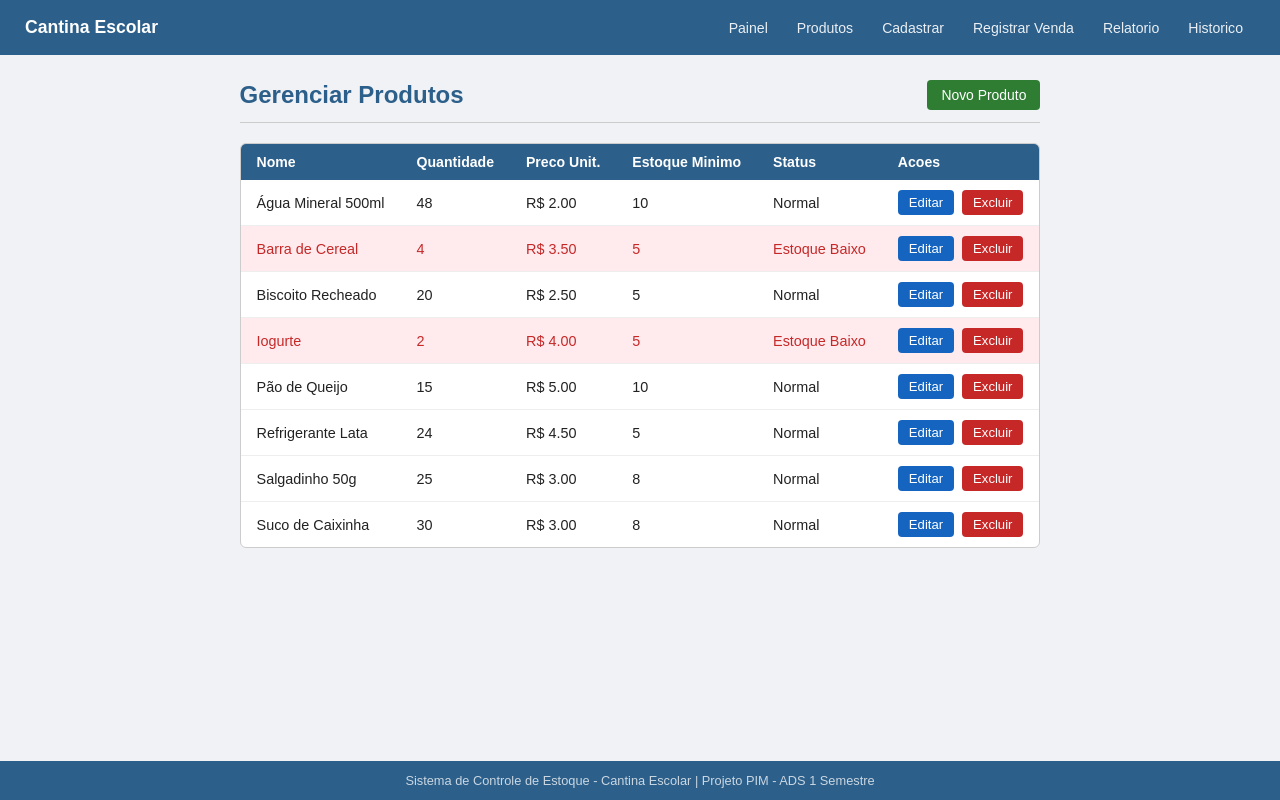
After one commit to yuril06/PROJETO-PIM-ADS, a Flask app: page /produtos in a window 1280 px wide. The commit adds this page. Run offline with Flask 3, Linux system fonts and the light colour scheme; data comes from the database, SQL or seed files in the repository.

Commit message:
Update multiple files

```diff
--- a/app.py
+++ b/app.py
@@ -6,7 +6,7 @@ from flask import Flask, render_template, request, redirect, url_for, flash
 from dotenv import load_dotenv
 import os
 
-from modules.estoque import cadastrar_produto, listar_produtos, buscar_produto, registrar_venda
+from modules.estoque import cadastrar_produto, listar_produtos, buscar_produto, registrar_venda, editar_produto, excluir_produto
 from modules.notificacao import verificar_e_notificar
 from modules.relatorio import relatorio_diario, historico_por_dia_semana, historico_por_produto
 
@@ -140,6 +140,67 @@ def historico():
         return render_template('erro_db.html', erro=str(erro)), 500
 
 
+# pagina de gerenciamento de produtos (tabela com editar e excluir)
+@app.route('/produtos')
+def gerenciar_produtos():
+    try:
+        produtos = listar_produtos()
+        return render_template('produtos.html', produtos=produtos)
+    except Exception as erro:
+        return render_template('erro_db.html', erro=str(erro)), 500
+
+
+# editar produto
+@app.route('/editar/<int:produto_id>', methods=['GET', 'POST'])
+def editar(produto_id):
+    try:
+        produto = buscar_produto(produto_id)
+    except Exception as erro:
+        return render_template('erro_db.html', erro=str(erro)), 500
+
+    if produto is None:
+        flash('Produto nao encontrado.', 'erro')
+        return redirect(url_for('gerenciar_produtos'))
+
+    if request.method == 'POST':
+        nome           = request.form['nome'].strip()
+        quantidade     = int(request.form['quantidade'])
+        preco          = float(request.form['preco'])
+        estoque_minimo = int(request.form['estoque_minimo'])
+
+        if not nome or quantidade < 0 or preco <= 0 or estoque_minimo < 1:
+            flash('Preencha todos os campos corretamente.', 'erro')
+            return render_template('editar.html', produto=produto)
+
+        ok = editar_produto(produto_id, nome, quantidade, preco, estoque_minimo)
+        if ok:
+            flash(f'Produto "{nome}" atualizado com sucesso!', 'sucesso')
+            return redirect(url_for('gerenciar_produtos'))
+        else:
+            flash('Erro ao atualizar produto.', 'erro')
+
+    return render_template('editar.html', produto=produto)
+
+
+# excluir produto
+@app.route('/excluir/<int:produto_id>', methods=['POST'])
+def excluir(produto_id):
+    try:
+        produto = buscar_produto(produto_id)
+        if produto:
+            ok = excluir_produto(produto_id)
+            if ok:
+                flash(f'Produto "{produto["nome"]}" excluido com sucesso.', 'sucesso')
+            else:
+                flash('Erro ao excluir produto.', 'erro')
+        else:
+            flash('Produto nao encontrado.', 'erro')
+    except Exception as erro:
+        flash(f'Erro: {erro}', 'erro')
+
+    return redirect(url_for('gerenciar_produtos'))
+
+
 # rota de health check para o Railway saber que o app esta rodando
 @app.route('/health')
 def health():
--- a/modules/estoque.py
+++ b/modules/estoque.py
@@ -112,3 +112,44 @@ def produtos_com_estoque_baixo():
     cursor.close()
     conexao.close()
     return produtos
+
+
+def editar_produto(produto_id, nome, quantidade, preco, estoque_minimo):
+    # atualiza os dados de um produto existente
+    try:
+        conexao = conectar()
+        cursor = conexao.cursor()
+
+        sql = """UPDATE produtos
+                 SET nome = %s, quantidade = %s, preco = %s, estoque_minimo = %s
+                 WHERE id = %s"""
+        cursor.execute(sql, (nome, quantidade, preco, estoque_minimo, produto_id))
+        conexao.commit()
+
+        cursor.close()
+        conexao.close()
+        return True
+
+    except Exception as erro:
+        print(f"Erro ao editar: {erro}")
+        return False
+
+
+def excluir_produto(produto_id):
+    # exclui um produto e suas vendas do banco
+    try:
+        conexao = conectar()
+        cursor = conexao.cursor()
+
+        # precisa excluir as vendas primeiro por causa da chave estrangeira
+        cursor.execute("DELETE FROM vendas WHERE produto_id = %s", (produto_id,))
+        cursor.execute("DELETE FROM produtos WHERE id = %s", (produto_id,))
+        conexao.commit()
+
+        cursor.close()
+        conexao.close()
+        return True
+
+    except Exception as erro:
+        print(f"Erro ao excluir: {erro}")
+        return False
--- a/static/style.css
+++ b/static/style.css
@@ -243,6 +243,30 @@ body {
 
 .btn-acao:hover { background-color: #1b5e20; }
 
+.btn-editar {
+    background-color: #1565c0;
+    color: white;
+    text-decoration: none;
+    padding: 5px 11px;
+    border-radius: 4px;
+    font-size: 0.82rem;
+    margin-right: 4px;
+}
+
+.btn-editar:hover { background-color: #0d47a1; }
+
+.btn-excluir {
+    background-color: var(--vermelho);
+    color: white;
+    border: none;
+    padding: 5px 11px;
+    border-radius: 4px;
+    font-size: 0.82rem;
+    cursor: pointer;
+}
+
+.btn-excluir:hover { background-color: #b71c1c; }
+
 /* --- Formularios --- */
 .formulario-container {
     background-color: var(--branco);
--- a/templates/base.html
+++ b/templates/base.html
@@ -12,6 +12,7 @@
         <div class="nav-brand">Cantina Escolar</div>
         <ul class="nav-links">
             <li><a href="{{ url_for('painel') }}">Painel</a></li>
+            <li><a href="{{ url_for('gerenciar_produtos') }}">Produtos</a></li>
             <li><a href="{{ url_for('cadastro') }}">Cadastrar</a></li>
             <li><a href="{{ url_for('venda') }}">Registrar Venda</a></li>
             <li><a href="{{ url_for('relatorio') }}">Relatorio</a></li>
--- /dev/null
+++ b/templates/produtos.html
@@ -0,0 +1,51 @@
+{% extends "base.html" %}
+
+{% block titulo %}Gerenciar Produtos - Cantina Escolar{% endblock %}
+
+{% block conteudo %}
+
+<div class="cabecalho-pagina">
+    <h1>Gerenciar Produtos</h1>
+    <a href="{{ url_for('cadastro') }}" class="btn-acao">Novo Produto</a>
+</div>
+
+<div class="tabela-container">
+    {% if produtos %}
+    <table class="tabela">
+        <thead>
+            <tr>
+                <th>Nome</th>
+                <th>Quantidade</th>
+                <th>Preco Unit.</th>
+                <th>Estoque Minimo</th>
+                <th>Status</th>
+                <th>Acoes</th>
+            </tr>
+        </thead>
+        <tbody>
+            {% for produto in produtos %}
+            <tr {% if produto['estoque_baixo'] %}class="linha-alerta"{% endif %}>
+                <td>{{ produto['nome'] }}</td>
+                <td>{{ produto['quantidade'] }}</td>
+                <td>R$ {{ "%.2f"|format(produto['preco']) }}</td>
+                <td>{{ produto['estoque_minimo'] }}</td>
+                <td>{% if produto['estoque_baixo'] %}Estoque Baixo{% else %}Normal{% endif %}</td>
+                <td>
+                    <a href="{{ url_for('editar', produto_id=produto['id']) }}" class="btn-editar">Editar</a>
+
+                    <form method="POST" action="{{ url_for('excluir', produto_id=produto['id']) }}"
+                          style="display:inline;"
+                          onsubmit="return confirm('Tem certeza que deseja excluir {{ produto['nome'] }}?')">
+                        <button type="submit" class="btn-excluir">Excluir</button>
+                    </form>
+                </td>
+            </tr>
+            {% endfor %}
+        </tbody>
+    </table>
+    {% else %}
+    <p class="sem-dados">Nenhum produto cadastrado ainda.</p>
+    {% endif %}
+</div>
+
+{% endblock %}
```
Also changed, not shown: templates/editar.html (added, +44 -0 lines).
